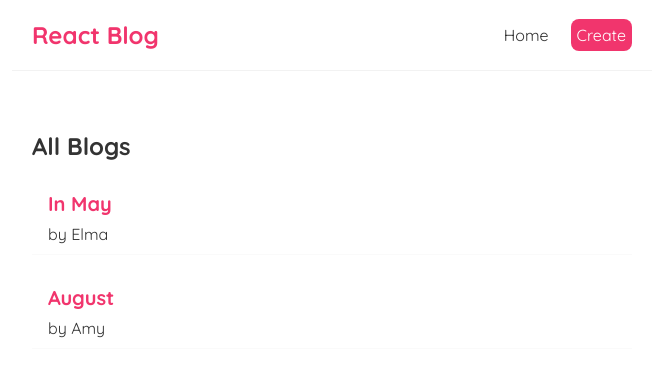
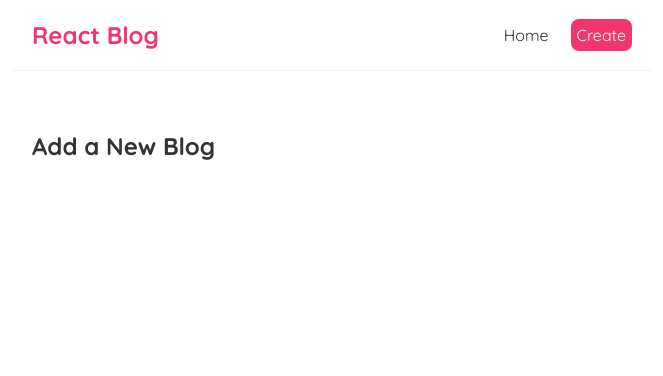
Before and after one commit to VeyGudTek/Blog_Test, a React (Create React App) app: page /create in a window 1280 px wide. Shown: the top 376 px of the page, without its empty margins (308-971 px from the left). Built offline with nearby package versions, Linux system fonts and the light colour scheme; data requests are answered from the project's data file.

Commit message:
Added new page and route

```diff
--- a/src/App.js
+++ b/src/App.js
@@ -1,6 +1,7 @@
 import logo from './logo.svg';
 import Navbar from './Navbar'
 import Home from './Home'
+import Create from './Create'
 import { BrowserRouter as Router, Route, Switch} from 'react-router-dom'
 
 function App() {
@@ -10,8 +11,11 @@
         <Navbar/>
         <div className="content">
           <Switch>
-            <Route path="/">
+            <Route exact path="/">
               <Home/>
+            </Route>
+            <Route path="/create">
+              <Create/>
             </Route>
           </Switch>
         </div>
--- /dev/null
+++ b/src/Create.js
@@ -0,0 +1,9 @@
+const Create = () => {
+    return (
+        <div className="create">
+            <h2>Add a New Blog</h2>
+        </div>
+    )
+}
+
+export default Create
```
